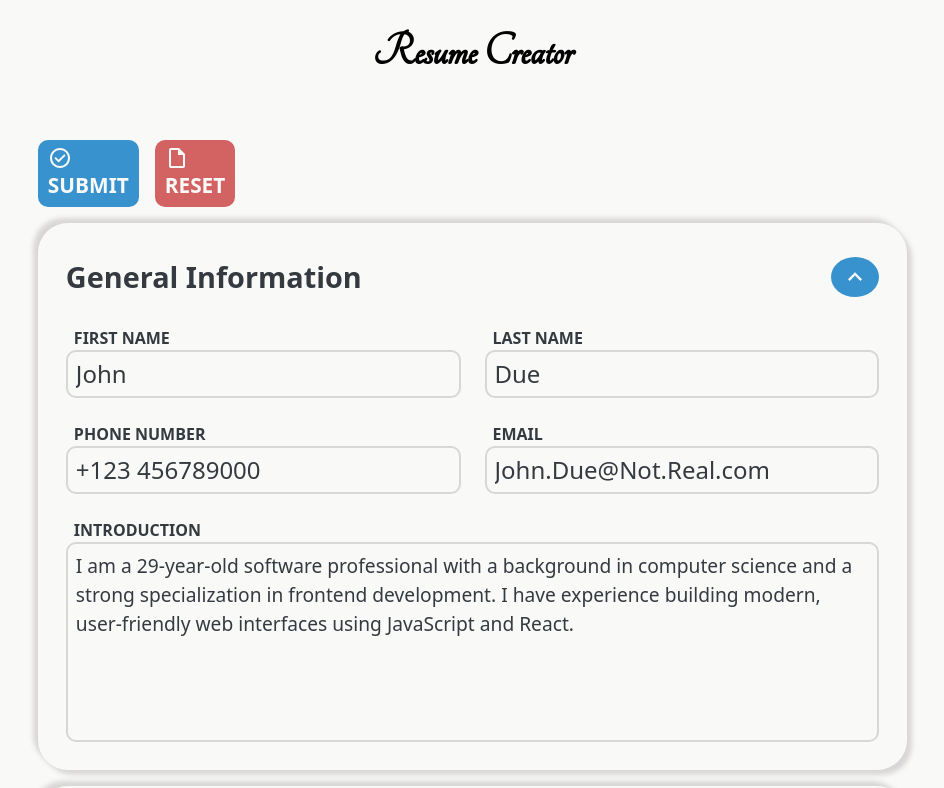
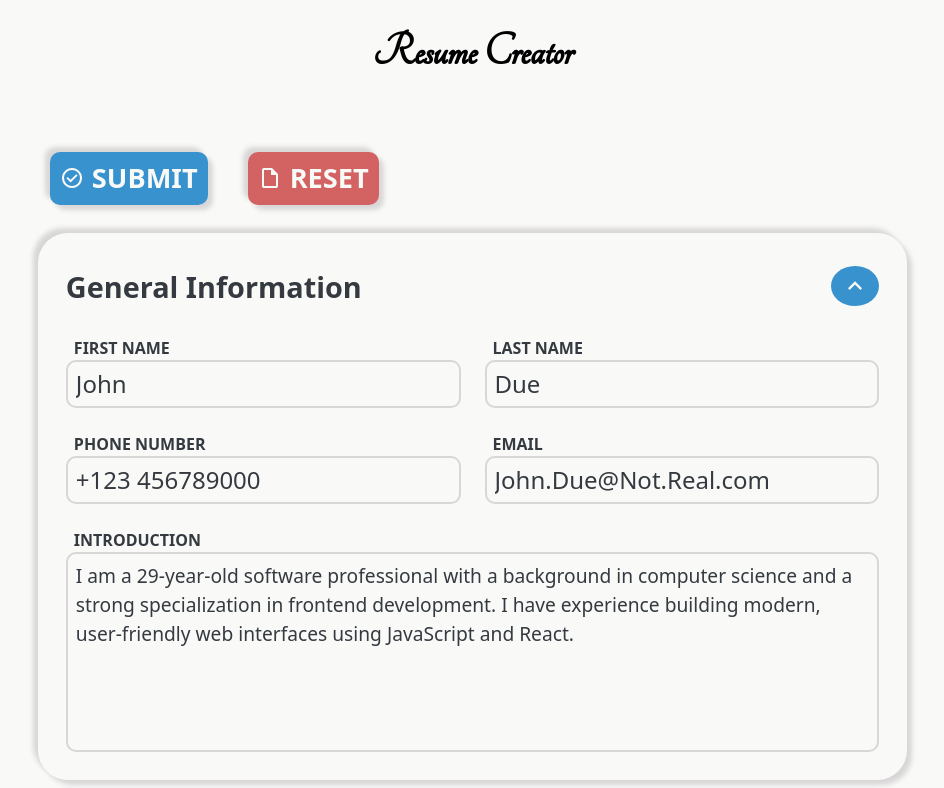
Before and after one commit to V1IRuZ/cv-application, a React (Vite) app: page / in a window 1280 px wide. Shown: the top 788 px of the page, without its empty margins (160-1104 px from the left). Built offline with nearby package versions, Linux system fonts and the light colour scheme.

Commit message:
style: modify the layout of the submit and reset buttons

```diff
--- a/src/styles/Form.css
+++ b/src/styles/Form.css
@@ -70,6 +70,21 @@ form button {
   font-weight: 600;
   font-size: clamp(0.8rem, 1vw + 1rem, 1.3rem);
   padding: 6px 10px;
+}
+
+.form-options {
+  display: flex;
+  gap: 24px;
+  padding: 12px;
+}
+
+.submit-btn,
+.reset-btn {
+  font-size: 1.7rem;
+  display: flex;
+  gap: 8px;
+  align-items: center;
+  box-shadow: var(--box-shadow);
 }
 
 .submit {
```
